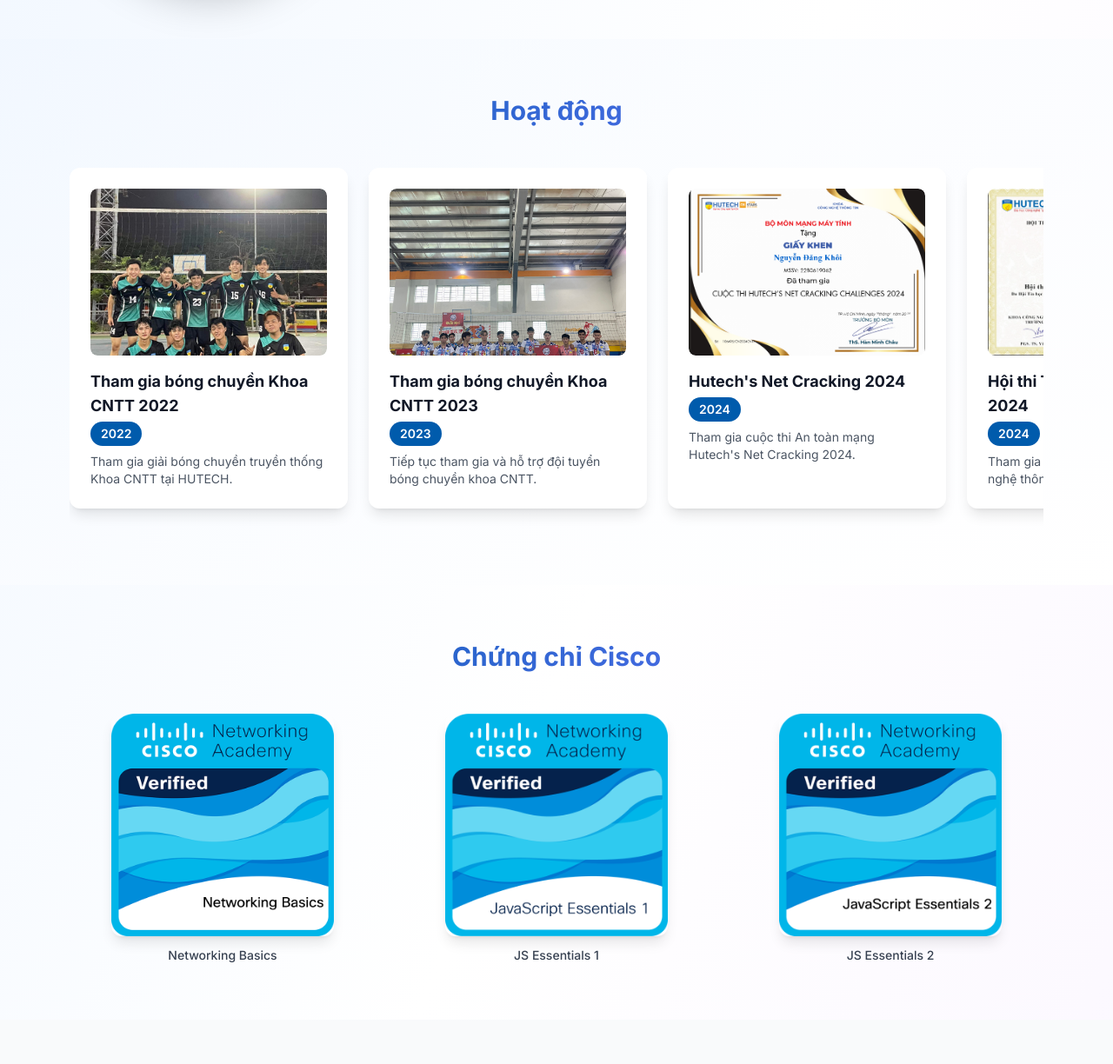
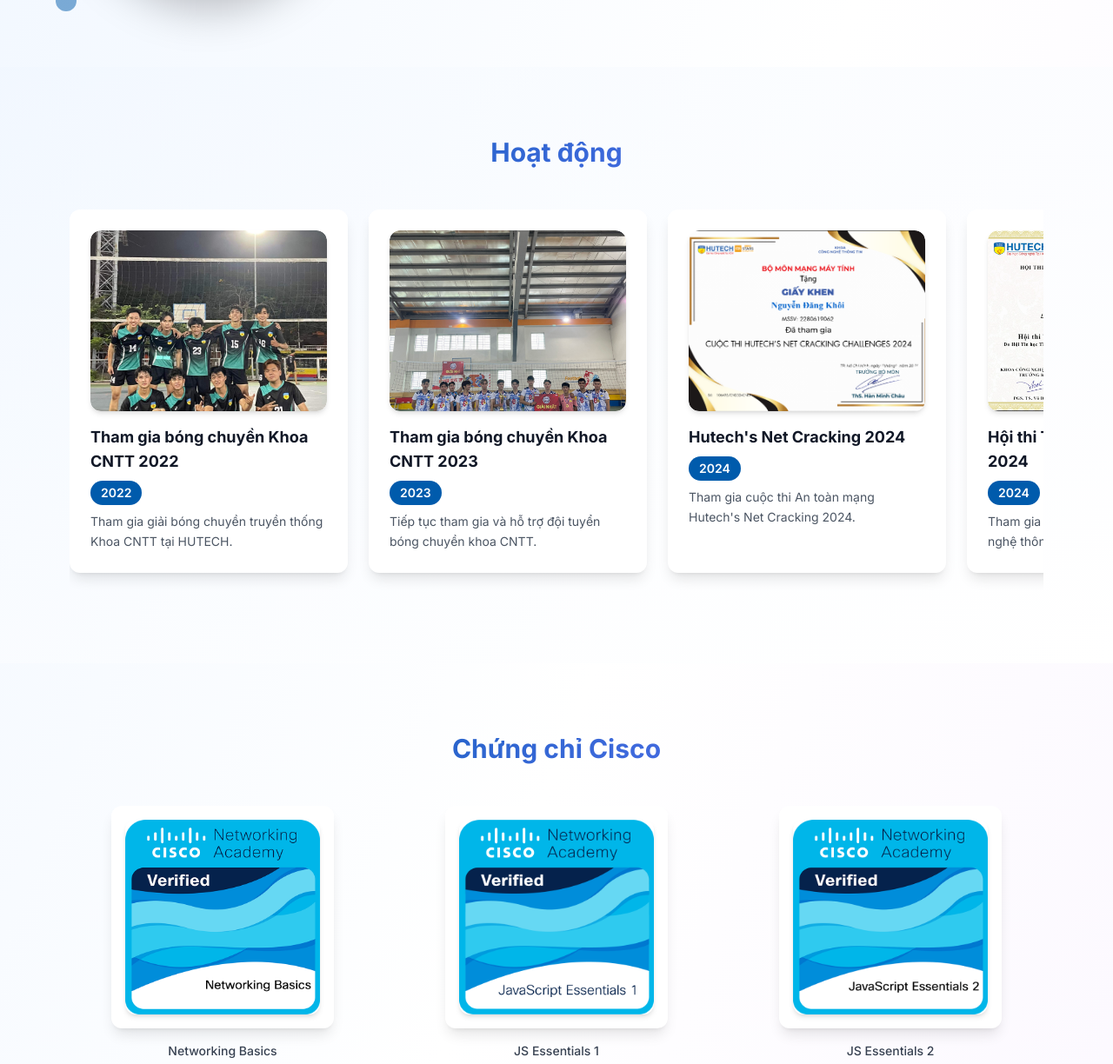
Before and after one commit to KhoiNguyendes23/Kant_Nguyen_Astro_Blog, an Astro site: page /Kant_Nguyen_Astro_Blog/about in a window 1280 px wide. Shown: the part 836-2060 px from the top of the page at 87% size. Built offline with nearby package versions, Linux system fonts and the light colour scheme; Astro itself is replaced by a stand-in of ours.

Commit message:
feat: upgrade about page UI with clearer images and redesigned awards & certificates sections

```diff
--- a/src/pages/about.astro
+++ b/src/pages/about.astro
@@ -23,7 +23,7 @@
     </section>
 
     <!-- About Content -->
-    <section class="py-16">
+    <section class="py-20">
       <div class="max-w-6xl mx-auto px-4">
         <div class="grid lg:grid-cols-2 gap-12 items-center">
           <!-- Profile Image -->
@@ -89,7 +89,7 @@
     </section>
 
     <!-- Activities Section -->
-    <section class="py-16 bg-gradient-to-br from-blue-50/40 to-white dark:from-gray-800 dark:to-gray-900 fade-in">
+    <section class="py-20 bg-gradient-to-br from-blue-50/40 to-white dark:from-gray-800 dark:to-gray-900">
       <div class="max-w-6xl mx-auto px-4">
         <h2 class="text-3xl font-bold text-center mb-12 gradient-text">
           Hoạt động
@@ -121,20 +121,20 @@
               year: "2024"
             }
           ].map((activity, index) => (
-            <div class="snap-start flex-shrink-0 w-80 bg-white dark:bg-gray-800 rounded-xl shadow-lg hover:shadow-xl hover:scale-[1.03] transition-all duration-300">
+            <div class="snap-start flex-shrink-0 w-80 bg-white dark:bg-gray-800 rounded-xl shadow-lg hover:shadow-xl hover:scale-[1.03] transition-all duration-300 group">
               <div class="p-4 md:p-6">
-                <div class="w-full h-48 rounded-lg overflow-hidden mb-4">
+                <div class="w-full h-52 rounded-xl overflow-hidden mb-4 shadow-md">
                   <img
                     src={activity.image}
                     alt={activity.title}
-                    class="w-full h-full object-cover rounded-lg transform hover:scale-105 transition-transform duration-500 ease-out"
+                    class="w-full h-full object-cover rounded-xl transform group-hover:scale-110 transition-transform duration-500 ease-out"
                   />
                 </div>
                 <div class="mb-2">
-                  <h3 class="text-lg font-bold text-gray-900 dark:text-white mb-1">{activity.title}</h3>
+                  <h3 class="text-lg font-bold text-gray-900 dark:text-white mb-2">{activity.title}</h3>
                   <span class="inline-block px-3 py-1 bg-primary text-white text-sm font-semibold rounded-full">{activity.year}</span>
                 </div>
-                <p class="text-gray-600 dark:text-gray-300 text-sm">{activity.description}</p>
+                <p class="text-gray-600 dark:text-gray-300 text-sm leading-relaxed">{activity.description}</p>
               </div>
             </div>
           ))}
@@ -143,48 +143,54 @@
     </section>
 
     <!-- Cisco Certificates Section -->
-    <section class="py-16 fade-in">
+    <section class="py-20">
       <div class="max-w-6xl mx-auto px-4">
         <h2 class="text-3xl font-bold text-center mb-12 gradient-text">
           Chứng chỉ Cisco
         </h2>
-        <div class="grid grid-cols-1 sm:grid-cols-2 lg:grid-cols-3 gap-8 place-items-center mt-10">
-          <div class="text-center">
-            <a href="https://www.credly.com/badges/17210156-aae7-4bd9-90c7-fde448669afd/public_url" target="_blank" rel="noopener noreferrer">
+        <div class="grid grid-cols-1 sm:grid-cols-2 lg:grid-cols-3 gap-8 place-items-center">
+          <div class="text-center group">
+            <a href="https://www.credly.com/badges/17210156-aae7-4bd9-90c7-fde448669afd/public_url" target="_blank" rel="noopener noreferrer" class="block">
+              <div class="bg-white dark:bg-gray-800 rounded-xl shadow-lg hover:shadow-xl transition-all duration-300 p-4 group-hover:scale-105">
                 <img
                   src={`${base}/certificates/networking-basics.png`}
                   alt="Cisco Networking Basics Certificate"
-                class="rounded-xl shadow-lg hover:shadow-xl hover:scale-[1.03] transition-all duration-300 h-56 md:h-64 object-cover"
+                  class="rounded-xl shadow-md h-56 w-full object-cover"
                 />
+              </div>
             </a>
-            <p class="mt-3 text-sm font-medium text-gray-700 dark:text-gray-300">Networking Basics</p>
+            <p class="mt-4 text-sm font-medium text-gray-700 dark:text-gray-300">Networking Basics</p>
           </div>
-          <div class="text-center">
-            <a href="https://www.credly.com/badges/fde07599-95ee-4962-aac4-f40adaedc4da/public_url" target="_blank" rel="noopener noreferrer">
+          <div class="text-center group">
+            <a href="https://www.credly.com/badges/fde07599-95ee-4962-aac4-f40adaedc4da/public_url" target="_blank" rel="noopener noreferrer" class="block">
+              <div class="bg-white dark:bg-gray-800 rounded-xl shadow-lg hover:shadow-xl transition-all duration-300 p-4 group-hover:scale-105">
                 <img
                   src={`${base}/certificates/javascript-essentials-1.png`}
                   alt="Cisco JavaScript Essentials 1 Certificate"
-                class="rounded-xl shadow-lg hover:shadow-xl hover:scale-[1.03] transition-all duration-300 h-56 md:h-64 object-cover"
+                  class="rounded-xl shadow-md h-56 w-full object-cover"
                 />
+              </div>
             </a>
-            <p class="mt-3 text-sm font-medium text-gray-700 dark:text-gray-300">JS Essentials 1</p>
+            <p class="mt-4 text-sm font-medium text-gray-700 dark:text-gray-300">JS Essentials 1</p>
           </div>
-          <div class="text-center">
-            <a href="https://www.credly.com/badges/76e662e9-02dd-49bb-a2ac-42df9b354d8b/public_url" target="_blank" rel="noopener noreferrer">
+          <div class="text-center group">
+            <a href="https://www.credly.com/badges/76e662e9-02dd-49bb-a2ac-42df9b354d8b/public_url" target="_blank" rel="noopener noreferrer" class="block">
+              <div class="bg-white dark:bg-gray-800 rounded-xl shadow-lg hover:shadow-xl transition-all duration-300 p-4 group-hover:scale-105">
                 <img
                   src={`${base}/certificates/javascript-essentials-2.png`}
                   alt="Cisco JavaScript Essentials 2 Certificate"
-                class="rounded-xl shadow-lg hover:shadow-xl hover:scale-[1.03] transition-all duration-300 h-56 md:h-64 object-cover"
+                  class="rounded-xl shadow-md h-56 w-full object-cover"
                 />
+              </div>
             </a>
-            <p class="mt-3 text-sm font-medium text-gray-700 dark:text-gray-300">JS Essentials 2</p>
+            <p class="mt-4 text-sm font-medium text-gray-700 dark:text-gray-300">JS Essentials 2</p>
           </div>
         </div>
       </div>
     </section>
 
     <!-- Skills Section -->
-    <section class="py-16 bg-gray-50 dark:bg-gray-900 fade-in">
+    <section class="py-20 bg-gray-50 dark:bg-gray-900">
       <div class="max-w-6xl mx-auto px-4">
         <h2 class="text-3xl font-bold text-center mb-12 gradient-text">
           Kỹ năng
@@ -200,7 +206,7 @@
             { name: "WebSocket", level: 70, color: "bg-purple-500" },
             { name: "HTML/CSS/JS", level: 82, color: "bg-yellow-500" }
           ].map(skill => (
-            <div class="bg-white dark:bg-gray-800 p-6 rounded-xl shadow-lg">
+            <div class="bg-white dark:bg-gray-800 p-6 rounded-xl shadow-lg hover:shadow-xl hover:scale-[1.02] transition-all duration-300">
               <div class="flex items-center justify-between mb-2">
                 <span class="font-semibold text-gray-900 dark:text-white">{skill.name}</span>
                 <span class="text-sm text-gray-500 dark:text-gray-400">{skill.level}%</span>
@@ -215,12 +221,12 @@
     </section>
 
     <!-- Activities & Awards Section -->
-    <section class="py-16 fade-in">
+    <section class="py-20">
       <div class="max-w-4xl mx-auto px-4">
         <h2 class="text-3xl font-bold text-center mb-12 gradient-text">
           Hoạt động & Giải thưởng
         </h2>
-        <div class="space-y-8">
+        <div class="space-y-6">
           {[
             {
               year: "2023",
@@ -241,14 +247,16 @@
               icon: "🎓"
             }
           ].map(activity => (
-            <div class="flex items-start space-x-4 p-6 bg-white dark:bg-gray-800 rounded-xl shadow-lg hover:shadow-xl transition-shadow">
-              <div class="text-3xl flex items-center justify-center w-12 h-12">{activity.icon}</div>
+            <div class="flex items-start space-x-6 p-6 bg-white dark:bg-gray-800 rounded-xl shadow-lg hover:shadow-xl hover:scale-[1.02] transition-all duration-300 group">
+              <div class="text-4xl flex items-center justify-center w-16 h-16 bg-gradient-to-br from-primary/10 to-purple-600/10 rounded-xl group-hover:scale-110 transition-transform duration-300">
+                {activity.icon}
+              </div>
               <div class="flex-1">
-                <div class="flex items-center space-x-3 mb-2">
+                <div class="flex items-center space-x-3 mb-3">
                   <span class="px-3 py-1 bg-primary text-white text-sm font-semibold rounded-full">{activity.year}</span>
                   <h3 class="text-xl font-bold text-gray-900 dark:text-white">{activity.title}</h3>
                 </div>
-                <p class="text-gray-600 dark:text-gray-300">{activity.description}</p>
+                <p class="text-gray-600 dark:text-gray-300 leading-relaxed">{activity.description}</p>
               </div>
             </div>
           ))}
```
Lines whose indentation alone changed are shown as unchanged.
